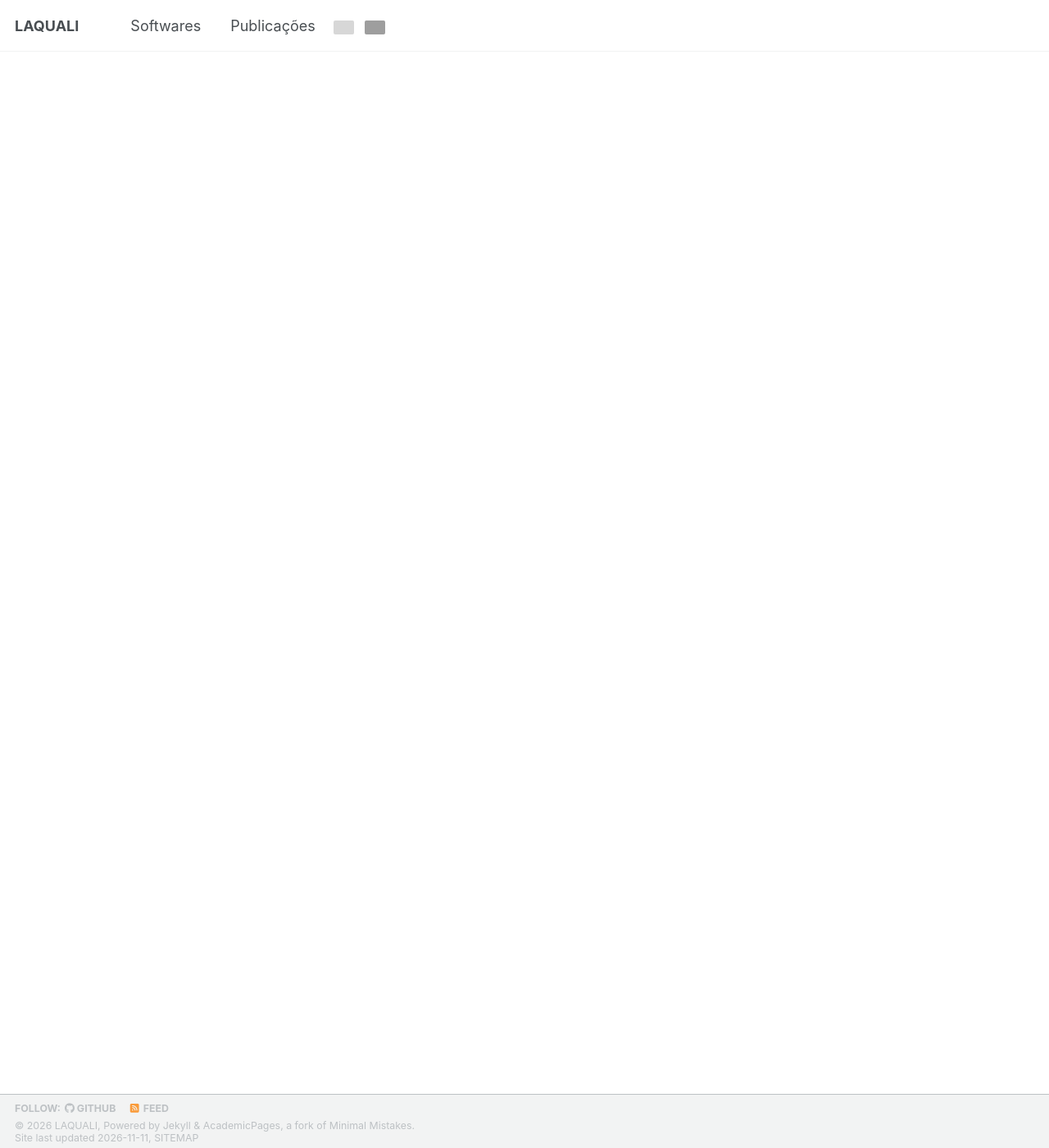
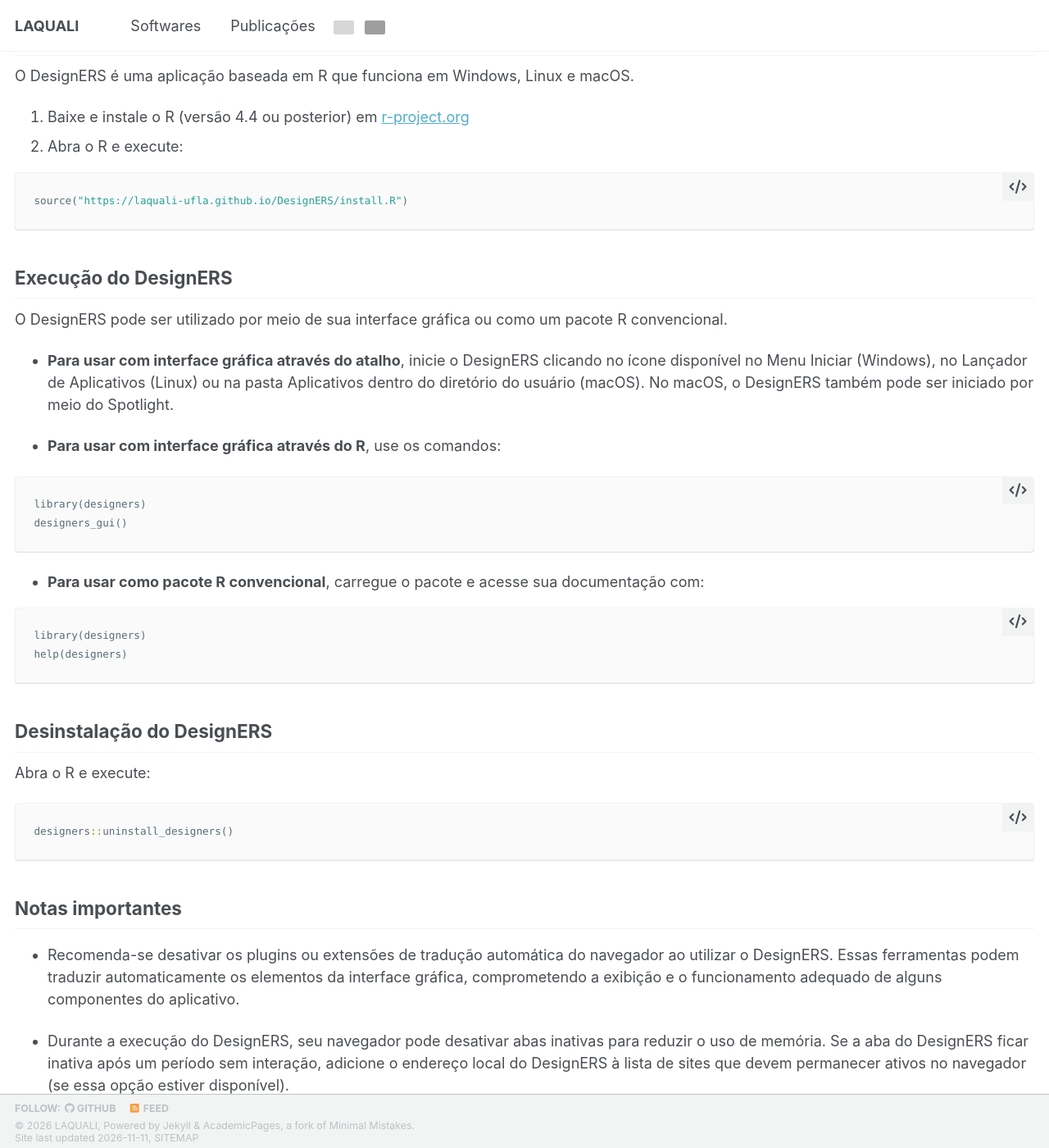
Before and after one commit to LAQUALI-UFLA/laquali-ufla.github.io, a Jekyll site: the page built from _pages/pt/softwares/designers.md, in a window 1280 px wide and 1400 px high, scrolled down 1019 px. Shown: the whole window at 82% size. Built offline with Jekyll 4.4.1, drawn with Linux system fonts in a browser that asks for light colours; a style sheet for code colours, icons or effects is not loaded; some of the changed text lies outside the part shown; grey boxes are pictures that could not be loaded.

Commit message:
Revise DesignERS page with new content and formatting
Updated the content and formatting of the DesignERS page, including installation instructions and important notes.

````diff
--- a/_pages/pt/softwares/designers.md
+++ b/_pages/pt/softwares/designers.md
@@ -1,9 +1,82 @@
 ---
 permalink: /pt/designers/
-title: "designers"
+title: "DesignERS"
 author_profile: false
 ---
 
-O DesignERS oferece ferramentas para planejamento e otimização de experimentos, incluindo planejamentos fatoriais, metodologia de superfície de resposta, planejamentos de misturas e análise de desejabilidade.
+<p align="left">
+  <img src="{{ '/images/logo_DesignERS.png' | relative_url }}" alt="Logo do DesignERS" width="100">
+</p>
 
-Em breve, estarão disponíveis mais informações sobre o software, incluindo suas funcionalidades, aplicações e opções de download.
+**O DesignERS é um pacote R com uma interface de fácil utilização e ferramentas para geração e análise de planejamentos experimentais para triagem, metodologia de superfície de resposta e experimentos de misturas.**
+
+## Principais recursos
+- Planejamento Fatorial Completo
+- Planejamento Fatorial Fracionário
+- Planejamento de Plackett–Burman
+- Planejamento de Face Centrada
+- Planejamento Composto Central
+- Planejamentos de Misturas com três componentes
+- Função de desejabilidade multiobjetivo
+- Modelagem estatística
+- Refinamento de modelos
+- Avaliação por ANOVA
+- Gráficos de diagnóstico
+- Visualização de superfícies de resposta 2D e 3D
+- Exportação de gráficos (PNG, JPEG, TIFF, BMP, SVG, EPS e PPTX)
+
+## Capturas de tela
+[Ver capturas de tela do DesignERS →](/pt/designers_screenshots/)
+
+## Instalação do DesignERS
+O DesignERS é uma aplicação baseada em R que funciona em Windows, Linux e macOS.
+
+1. Baixe e instale o R (versão 4.4 ou posterior) em [r-project.org](https://www.r-project.org/)
+2. Abra o R e execute:
+
+```r
+source("https://laquali-ufla.github.io/DesignERS/install.R")
+```
+
+## Execução do DesignERS
+O DesignERS pode ser utilizado por meio de sua interface gráfica ou como um pacote R convencional.
+
+- **Para usar com interface gráfica através do atalho**, inicie o DesignERS clicando no ícone disponível no Menu Iniciar (Windows), no Lançador de Aplicativos (Linux) ou na pasta Aplicativos dentro do diretório do usuário (macOS). No macOS, o DesignERS também pode ser iniciado por meio do Spotlight.
+
+- **Para usar com interface gráfica através do R**, use os comandos:
+
+```r
+library(designers)
+designers_gui()
+```
+
+- **Para usar como pacote R convencional**, carregue o pacote e acesse sua documentação com:
+
+```r
+library(designers)
+help(designers)
+```
+
+## Desinstalação do DesignERS
+Abra o R e execute:
+
+```r
+designers::uninstall_designers()
+```
+
+## Notas importantes
+- Recomenda-se desativar os plugins ou extensões de tradução automática do navegador ao utilizar o DesignERS. Essas ferramentas podem traduzir automaticamente os elementos da interface gráfica, comprometendo a exibição e o funcionamento adequado de alguns componentes do aplicativo.
+
+- Durante a execução do DesignERS, seu navegador pode desativar abas inativas para reduzir o uso de memória. Se a aba do DesignERS ficar inativa após um período sem interação, adicione o endereço local do DesignERS à lista de sites que devem permanecer ativos no navegador (se essa opção estiver disponível).
+
+  - **Google Chrome / Chromium / Microsoft Edge:** Abra o navegador e acesse **Configurações → Desempenho → Sempre manter estes sites ativos → Adicionar site** e adicione `http://127.0.0.1`.
+  - Outros navegadores podem utilizar mecanismos diferentes para gerenciar abas inativas.
+
+- No Linux, alguns pacotes do R podem ser instalados a partir do código-fonte e, portanto, exigir bibliotecas adicionais do sistema e ferramentas de desenvolvimento. Se a instalação de algum pacote falhar devido a erros de compilação ou à ausência de bibliotecas do sistema, consulte a documentação da sua distribuição Linux para instalar as dependências indicadas na mensagem de erro e, em seguida, tente instalar o pacote novamente. Se ocorrerem problemas durante a instalação do DesignERS, certifique-se de que os pacotes `shiny`, `rhandsontable` e `htmlwidgets` estejam instalados no R antes de tentar instalar o DesignERS novamente.
+
+- No macOS, alguns gráficos podem exigir o XQuartz para serem exibidos corretamente. Caso ocorram problemas na exibição de gráficos acompanhados de uma mensagem de erro relacionada ao XQuartz, instale-o por meio de https://www.xquartz.org/ e reinicie o DesignERS.
+
+## Contato
+**Prof. Cleiton Nunes**
+Universidade Federal de Lavras – UFLA
+cleiton.nunes@ufla.br
````
